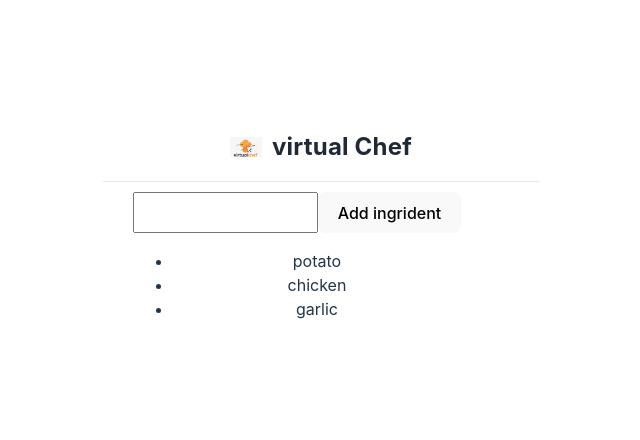
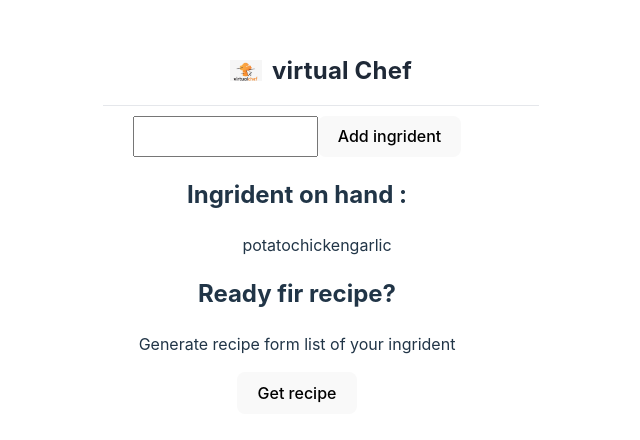
Before and after one commit to vivek-Prajapati011/virtual-chef, a React (Vite) app: page / in a window 1280 px wide. Shown: the part 170-610 px from the top of the page, without its empty margins (343-983 px from the left). Built offline with nearby package versions, Linux system fonts and the light colour scheme.

Commit message:
implemnt section logic to show recipe

```diff
--- a/src/component/Form.jsx
+++ b/src/component/Form.jsx
@@ -21,7 +21,18 @@ const Form = () => {
         <input type="text"  name="ingrident"/>
         <button>Add ingrident</button>
       </form>
-      <ul>{ingridentItems}</ul>
+      <section>
+        <h2>Ingrident on hand : </h2>
+        <ul className="Ingrident-list">{ingridents}</ul>
+        <div className="get-recipe-container">
+          <div>
+            <h2>Ready fir recipe?</h2>
+            <p>Generate recipe form list of your ingrident</p>
+          </div>
+          <button> Get recipe</button>
+
+        </div>
+      </section>
     </main>
   );
 };
```
